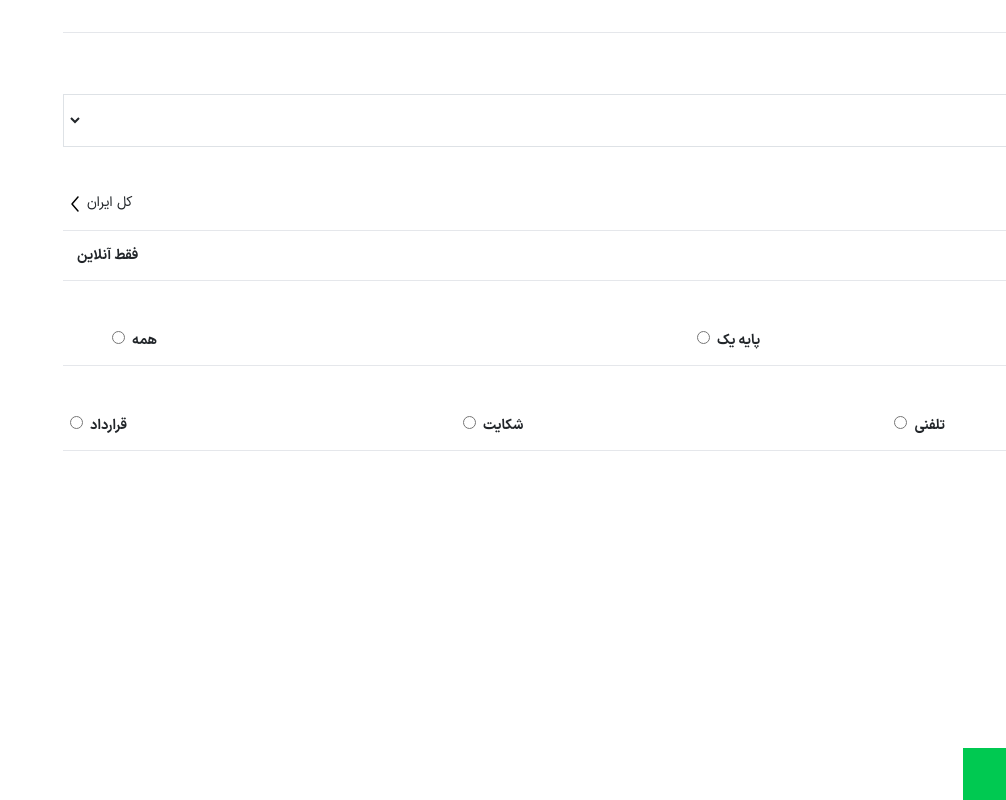
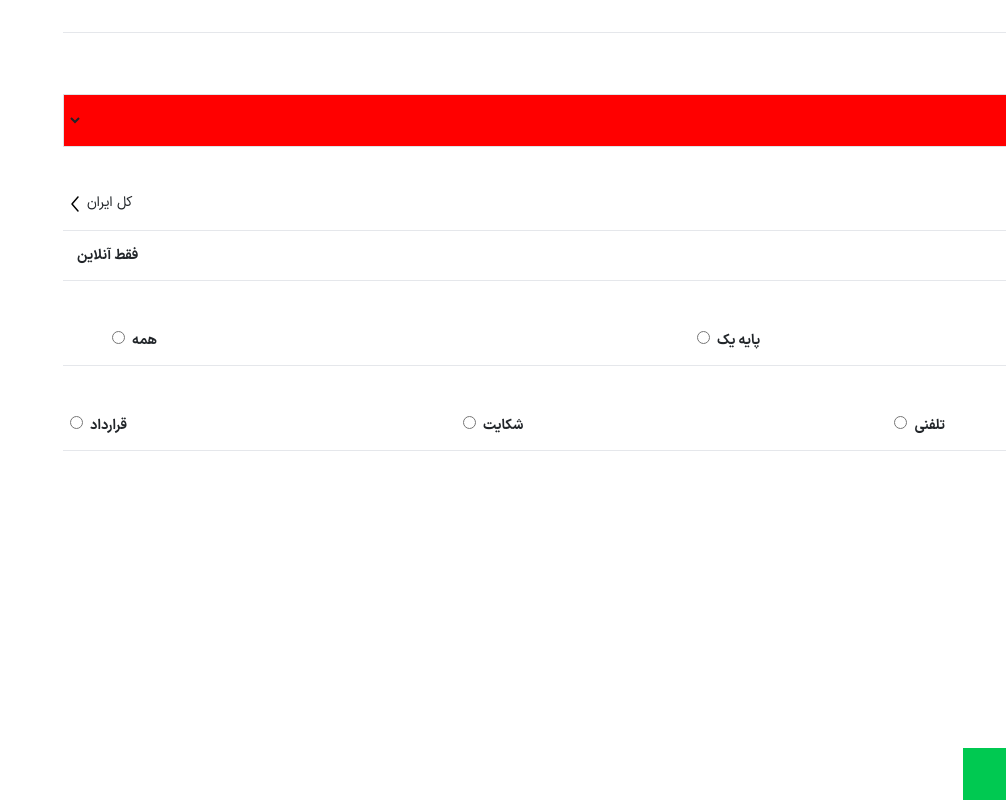
Before and after one commit to nafise1380/my-vite-app, a React (Vite) app: page /filter in a window 1280 px wide. Shown: the whole page, without its empty margins (274-1280 px from the left). Built offline with nearby package versions, Linux system fonts and the light colour scheme.

Commit message:
choose color with state in select in filterPage added

```diff
--- a/src/components/Filter/LabelCategory.jsx
+++ b/src/components/Filter/LabelCategory.jsx
@@ -1,5 +1,16 @@
+import { useState } from "react";
 
 export default function LabelCategory() {
+
+  function changeHandler(event){
+      setBg(event.target.value);
+  }
+
+  let [bg,setBg] = useState('red')
+
+  let divStyle={
+    backgroundColor: bg
+  }
   return (
     <>
 
@@ -7,14 +18,13 @@ export default function LabelCategory() {
                <img src="/icon.svg" alt="icon" className="position-absolute "  style={{height: '25px',  marginTop:'130px'}} />
                <label className="mt-4 mb-2 font-bold ">دسته بندی</label>
             </div>
-            <div className=" p-2 border ">
-              <select name="دسته بندی" className="w-100 p-2  mx-1">
-                 <option value="item1" >دسته بندی</option>
-                 <option value="item2">آیتم دوم</option>
-                 <option value="item3">آیتم سوم</option>
+            <div className=" p-2 border " style={divStyle}>
+              <select name="دسته بندی" className="w-100 p-2  mx-1 " onChange={changeHandler}>
+                 <option value="red" >دسته بندی</option>
+                 <option value="white">آیتم دوم</option>
+                 <option value="gray">آیتم سوم</option>
               </select>
             </div>
-
     </>
   );
 }
```
